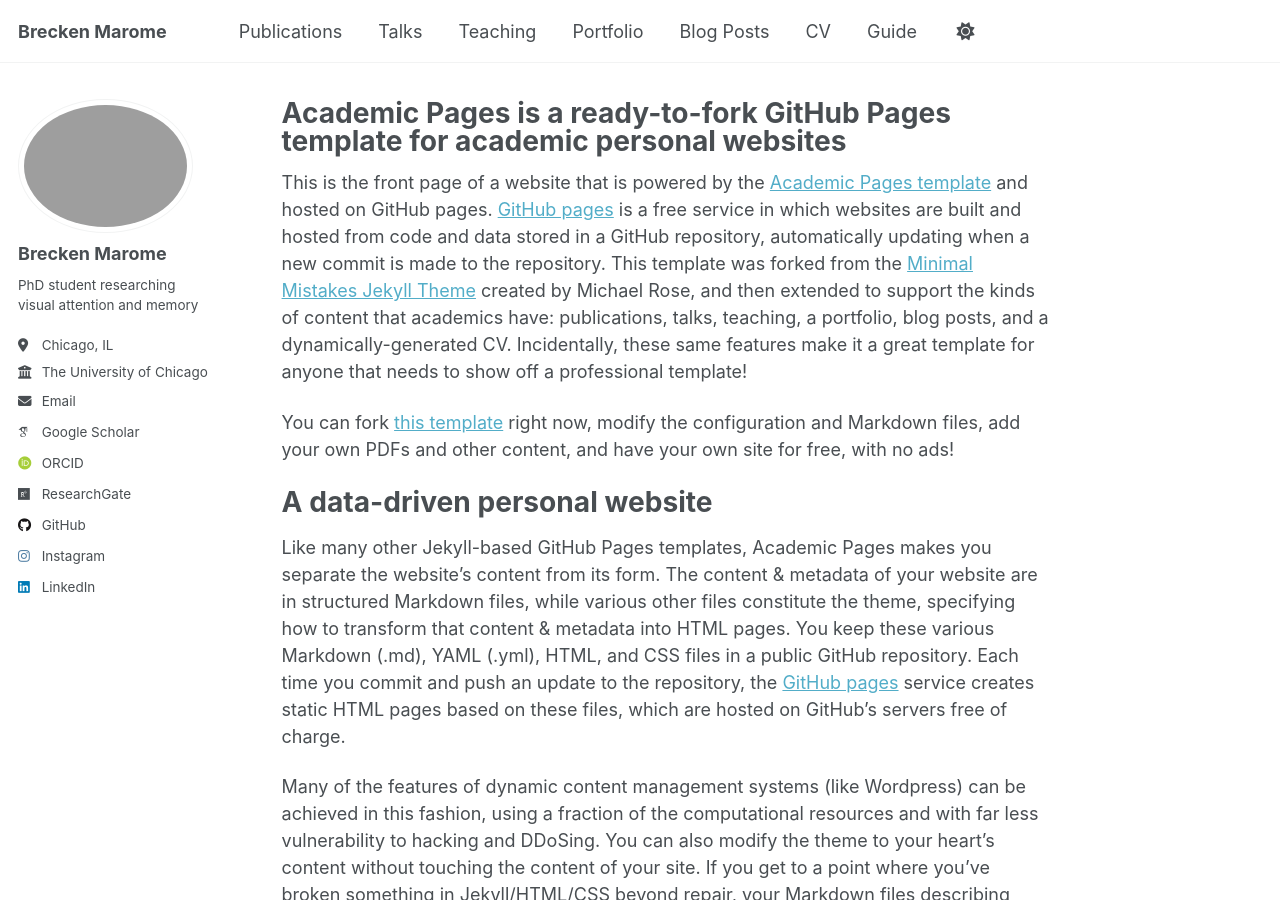
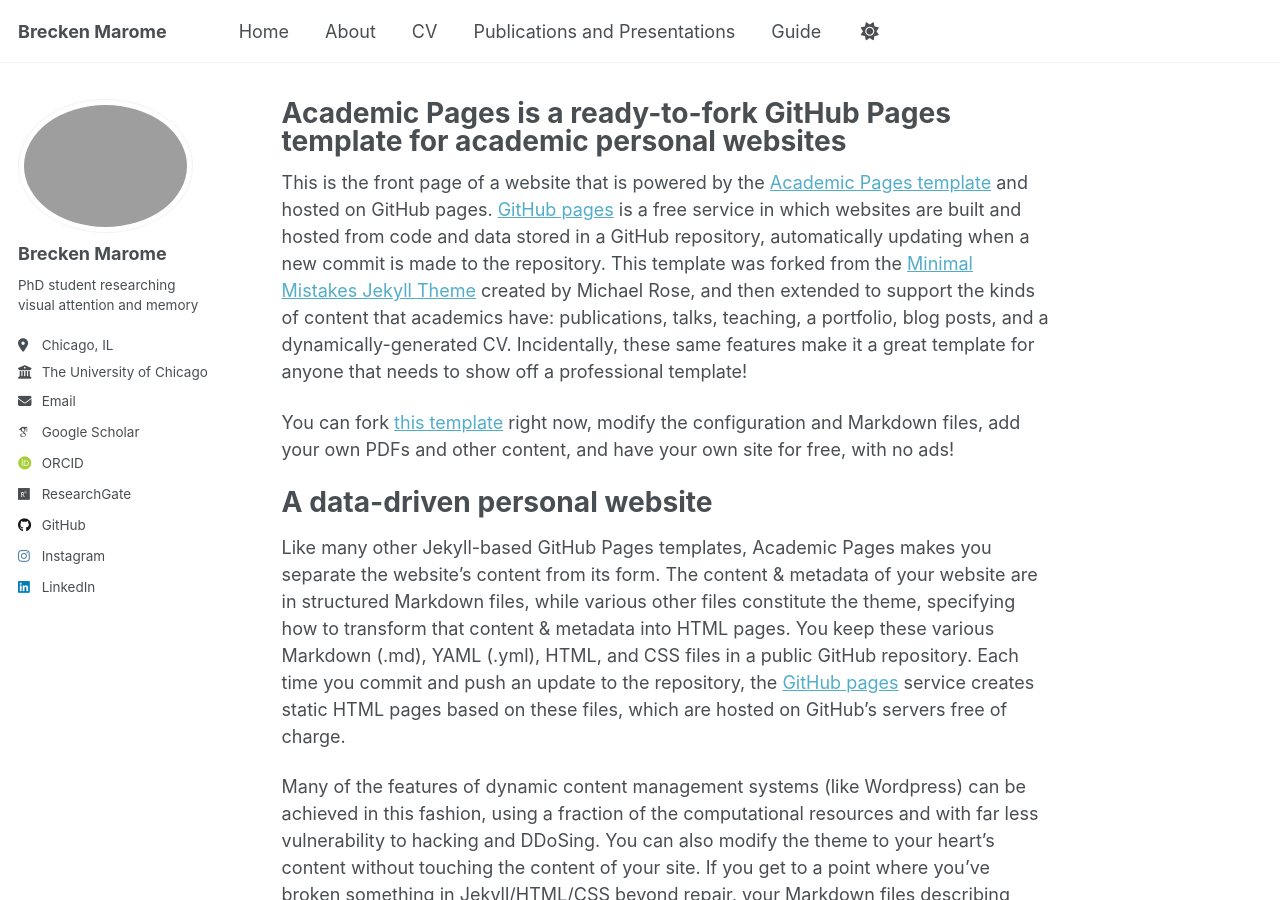
Before and after one commit to btmarome/btmarome.github.io, a Jekyll site: the page built from _pages/about.md, in a window 1280 px wide and 900 px high. Built offline with Jekyll 4.4.1, drawn with Linux system fonts in a browser that asks for light colours; some web fonts are replaced; a script that is not in the unit is left out.

Commit message:
Update navigation.yml

```diff
--- a/_data/navigation.yml
+++ b/_data/navigation.yml
@@ -8,26 +8,34 @@
 #      Markdown formatted page while the second is generated using JSON.
 
 main:
-  - title: "Publications"
-    url: /publications/
 
-  - title: "Talks"
-    url: /talks/
+  - title: "Home"
+    url: /
 
-  - title: "Teaching"
-    url: /teaching/
-
-  - title: "Portfolio"
-    url: /portfolio/
-
-  - title: "Blog Posts"
-    url: /year-archive/
+  - title: "About"
+    url: /about/
 
   - title: "CV"
     url: /cv/
 
-  # - title: "CV"
-  #   url: /cv-json/
+  - title: "Publications and Presentations"
+    url: /publications/
 
   - title: "Guide"
     url: /markdown/
+
+  # Optional: Uncomment when ready
+  # - title: "Talks"
+  #   url: /talks/
+
+  # - title: "Teaching"
+  #   url: /teaching/
+
+  # - title: "Portfolio"
+  #   url: /portfolio/
+
+  # - title: "Blog Posts"
+  #   url: /year-archive/
+
+  # - title: "CV (JSON)"
+  #   url: /cv-json/
```
